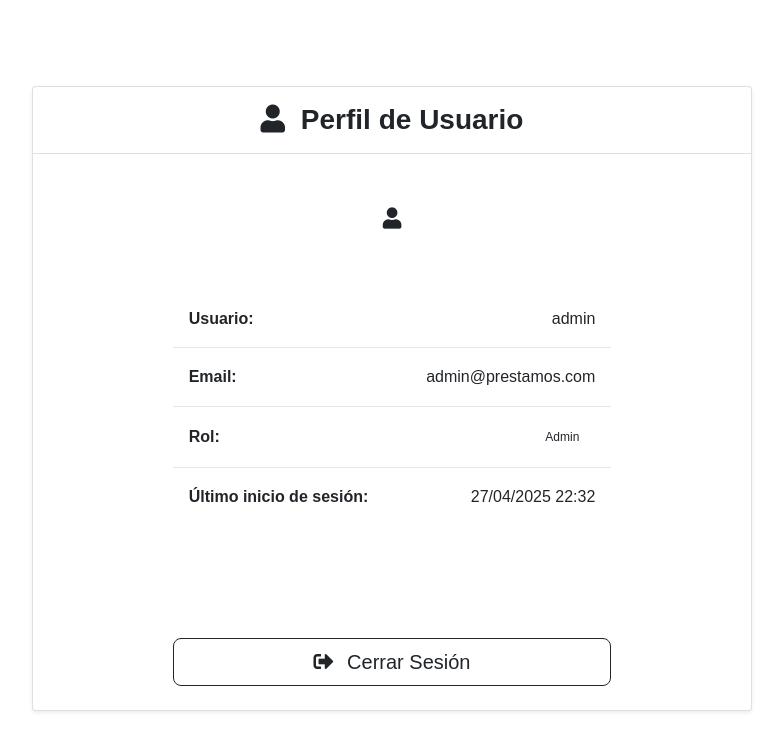
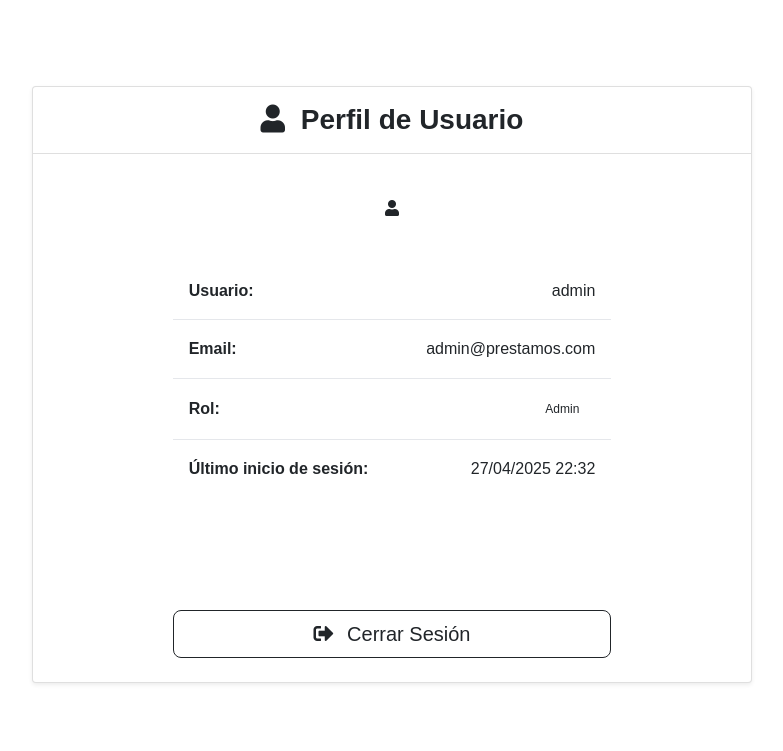
Before and after one commit to diegoflorescba/financor-app, a Flask app: page /auth/profile in a window 1280 px wide; the page is wider, and only the part inside the window is pictured. Shown: the part 154-905 px from the top of that part, without its empty margins (248-1031 px from the left). After the commit the page ends 838 px from the top of that part, so only its background shows below. Run offline with Flask 3, Linux system fonts and the light colour scheme; a user stored in the database is signed in; some libraries are stand-ins or nearby versions.

Commit message:
actualizado logo

```diff
--- a/templates/auth/profile.html
+++ b/templates/auth/profile.html
@@ -15,7 +15,7 @@
                     <!-- Avatar -->
                     <div class="text-center mb-4">
                         <div class="avatar-circle bg-gray-light mx-auto">
-                            <i class="fas fa-user fa-lg text-gray-700"></i>
+                            <i class="fas fa-user text-gray-700"></i>
                         </div>
                     </div>
 
@@ -67,14 +67,14 @@
 
 <style>
     .avatar-circle {
-        width: 80px;
-        height: 80px;
+        width: 60px;
+        height: 60px;
         border-radius: 50%;
         display: flex;
         align-items: center;
         justify-content: center;
         background-color: var(--color-gray-light);
-        margin-bottom: 2rem;
+        margin-bottom: 1.5rem;
     }
 
     .user-info {
```
